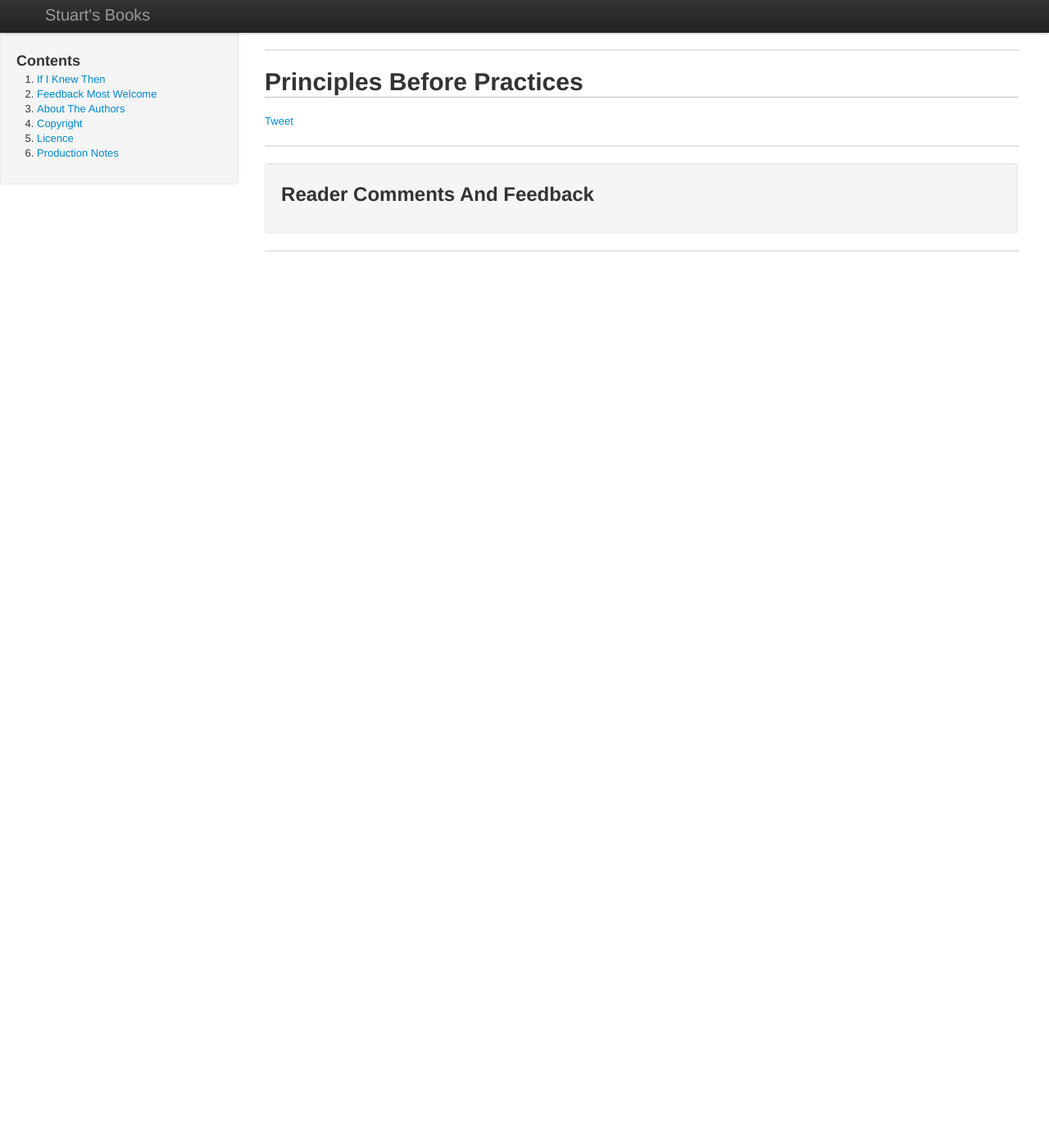
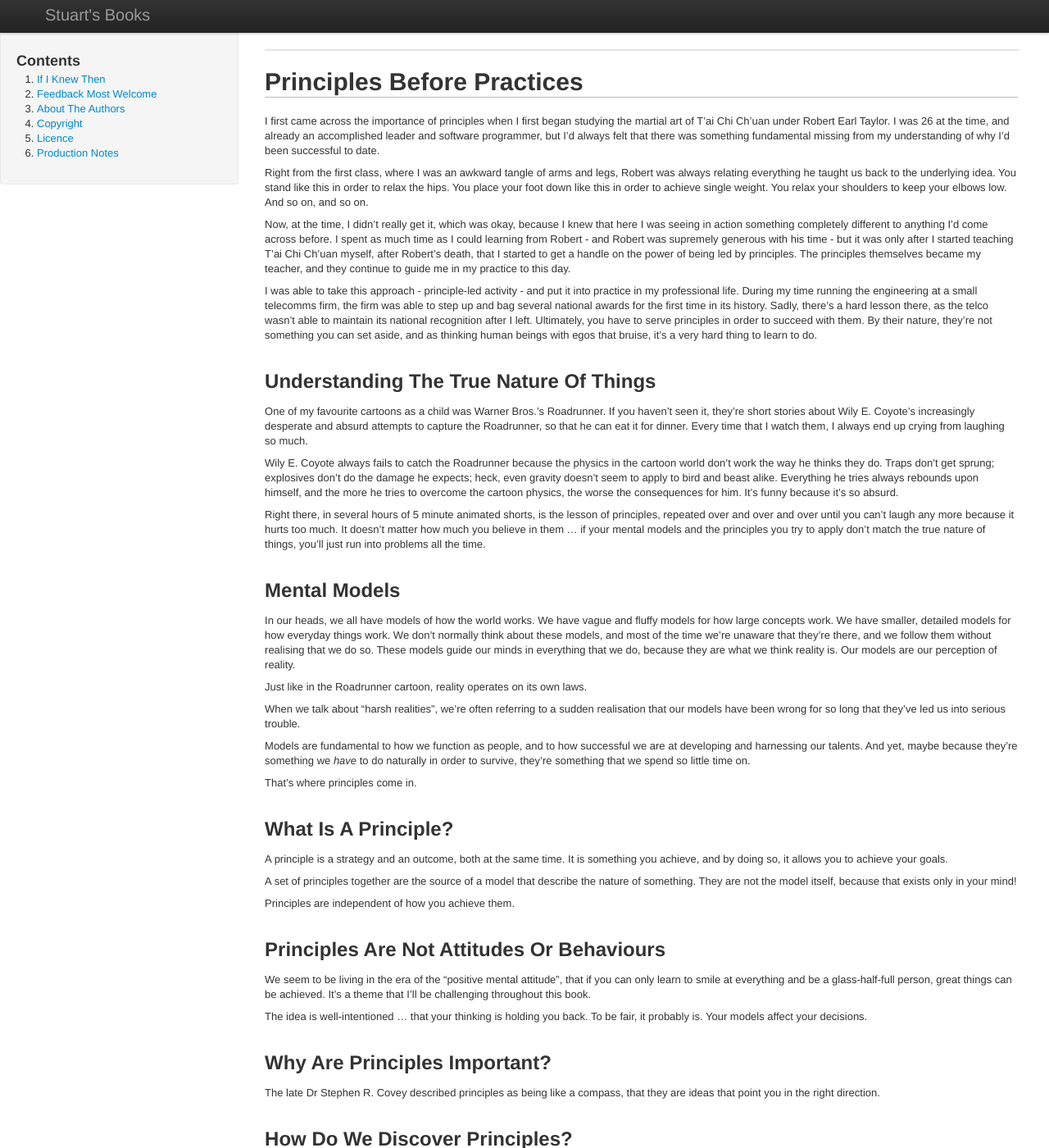
Before and after one commit to stuartherbert/aim-higher, a Jekyll site: the page built from principles.md, in a window 1280 px wide and 1400 px high. Shown: the whole window at 82% size. Built offline with Jekyll 4.4.1, drawn with Linux system fonts in a browser that asks for light colours; comment, search, counter and statistics services are not loaded; some of the changed text lies outside the part shown.

Commit message:
WIP: backup checkin

```diff
--- a/principles.md
+++ b/principles.md
@@ -3,3 +3,55 @@ layout: book-chapter
 title: Principles Before Practices
 ---
 # Principles Before Practices
+
+I first came across the importance of principles when I first began studying the martial art of T'ai Chi Ch'uan under Robert Earl Taylor.  I was 26 at the time, and already an accomplished leader and software programmer, but I'd always felt that there was something fundamental missing from my understanding of why I'd been successful to date.
+
+Right from the first class, where I was an awkward tangle of arms and legs, Robert was always relating everything he taught us back to the underlying idea.  You stand like this in order to relax the hips.  You place your foot down like this in order to achieve single weight.  You relax your shoulders to keep your elbows low.  And so on, and so on.
+
+Now, at the time, I didn't really get it, which was okay, because I knew that here I was seeing in action something completely different to anything I'd come across before.  I spent as much time as I could learning from Robert - and Robert was supremely generous with his time - but it was only after I started teaching T'ai Chi Ch'uan myself, after Robert's death, that I started to get a handle on the power of being led by principles.  The principles themselves became my teacher, and they continue to guide me in my practice to this day.
+
+I was able to take this approach - principle-led activity - and put it into practice in my professional life.  During my time running the engineering at a small telecomms firm, the firm was able to step up and bag several national awards for the first time in its history.  Sadly, there's a hard lesson there, as the telco wasn't able to maintain its national recognition after I left.  Ultimately, you have to serve principles in order to succeed with them.  By their nature, they're not something you can set aside, and as thinking human beings with egos that bruise, it's a very hard thing to learn to do.
+
+## Understanding The True Nature Of Things
+
+One of my favourite cartoons as a child was Warner Bros.'s Roadrunner.  If you haven't seen it, they're short stories about Wily E. Coyote's increasingly desperate and absurd attempts to capture the Roadrunner, so that he can eat it for dinner.  Every time that I watch them, I always end up crying from laughing so much.
+
+Wily E. Coyote always fails to catch the Roadrunner because the physics in the cartoon world don't work the way he thinks they do.  Traps don't get sprung; explosives don't do the damage he expects; heck, even gravity doesn't seem to apply to bird and beast alike.  Everything he tries always rebounds upon himself, and the more he tries to overcome the cartoon physics, the worse the consequences for him.  It's funny because it's so absurd.
+
+Right there, in several hours of 5 minute animated shorts, is the lesson of principles, repeated over and over and over until you can't laugh any more because it hurts too much.  It doesn't matter how much you believe in them ... if your mental models and the principles you try to apply don't match the true nature of things, you'll just run into problems all the time.
+
+## Mental Models
+
+In our heads, we all have models of how the world works.  We have vague and fluffy models for how large concepts work.  We have smaller, detailed models for how everyday things work.  We don't normally think about these models, and most of the time we're unaware that they're there, and we follow them without realising that we do so.  These models guide our minds in everything that we do, because they are what we think reality is.  Our models are our perception of reality.
+
+Just like in the Roadrunner cartoon, reality operates on its own laws.
+
+When we talk about "harsh realities", we're often referring to a sudden realisation that our models have been wrong for so long that they've led us into serious trouble.
+
+Models are fundamental to how we function as people, and to how successful we are at developing and harnessing our talents.  And yet, maybe because they're something we _have_ to do naturally in order to survive, they're something that we spend so little time on.
+
+That's where principles come in.
+
+## What Is A Principle?
+
+A principle is a strategy and an outcome, both at the same time.  It is something you achieve, and by doing so, it allows you to achieve your goals.
+
+A set of principles together are the source of a model that describe the nature of something.  They are not the model itself, because that exists only in your mind!
+
+Principles are independent of how you achieve them.
+
+## Principles Are Not Attitudes Or Behaviours
+
+We seem to be living in the era of the "positive mental attitude", that if you can only learn to smile at everything and be a glass-half-full person, great things can be achieved.  It's a theme that I'll be challenging throughout this book.
+
+The idea is well-intentioned ... that your thinking is holding you back.  To be fair, it probably is.  Your models affect your decisions.
+
+## Why Are Principles Important?
+
+The late Dr Stephen R. Covey described principles as being like a compass, that they are ideas that point you in the right direction.
+
+## How Do We Discover Principles?
+
+## How Do We Learn From Principles?
+
+We learn from principles by putting them into practice.
```
Also changed, not shown: beginners-mind.md (added, +5 -0 lines), copyright.md (+1 -1 lines), dont-assume-verify.md (added, +5 -0 lines), early-and-often.md (added, +5 -0 lines), enable-others.md (added, +6 -0 lines), everything-finds-its-own-level.md (added, +5 -0 lines), go-for-it.md (added, +11 -0 lines), hard-work-brings-overnight-success.md (added, +9 -0 lines), make-your-own-luck.md (added, +6 -0 lines), new-information-brings-re-evaluation.md (added, +5 -0 lines), one-spoonful-at-a-time.md (added, +5 -0 lines), part4.md (+2 -2 lines), preface.md (added, +14 -0 lines), scrutiny.md (added, +5 -0 lines), 2 more files.
